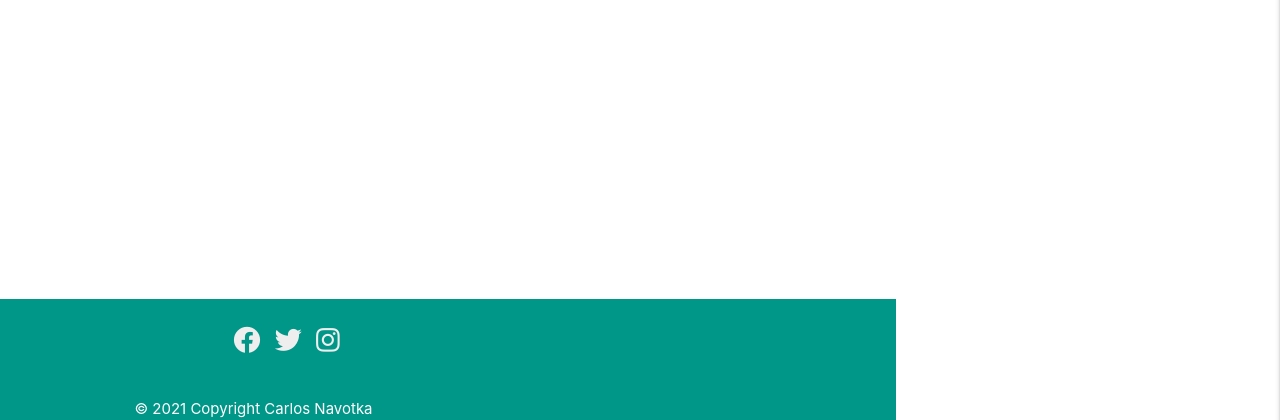
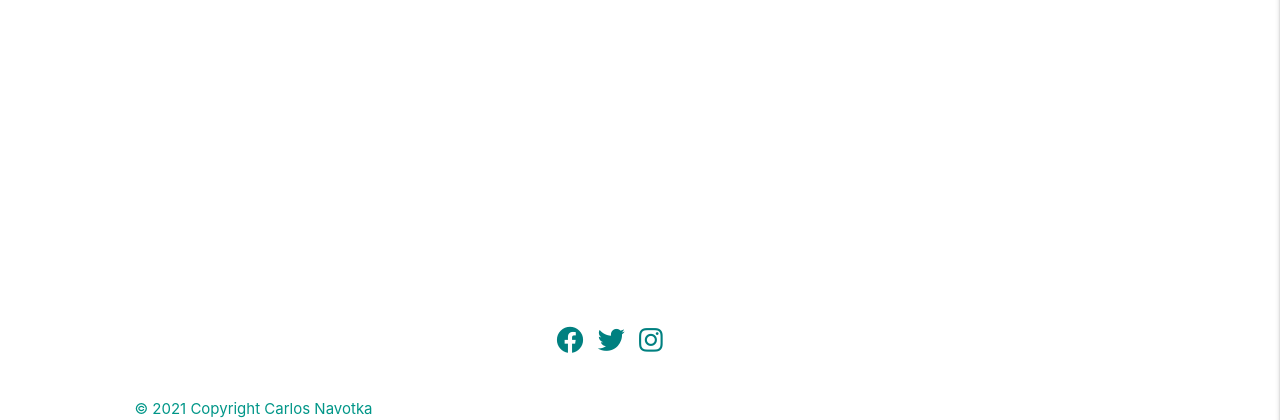
Before and after one commit to cnavotka/bookclub, a Flask app: page / in a window 1280 px wide. Shown: the part 380-800 px from the top of the page. Run offline with Flask 2, Linux system fonts and the light colour scheme; some libraries are stand-ins or nearby versions; some web fonts are replaced.

Commit message:
Change colours of footer, social media links and position in base html and style css files

```diff
--- a/static/css/style.css
+++ b/static/css/style.css
@@ -22,4 +22,5 @@ display: inline;
 .social-media i {
   font-size: 1.8rem;
   margin: 10px 5px;
+  color: teal;
 }
--- a/templates/base.html
+++ b/templates/base.html
@@ -53,12 +53,12 @@
 
     <!--Footer-->
 
-    <footer class="container teal">
+    <footer class="container white">
         <div class="container row text-center justify-content-center">
 
             <div class="container">
-              <h5 class="white-text"></h5>
-              <ul class="social-media">
+              <h5 class="tile-text"></h5>
+              <ul class="right social-media">
                 <a class="grey-text text-lighten-3" href="https://www.facebook.com/" rel="noopener" target="_blank">
                     <i class="fab fa-facebook"></i></a>
                 <a class="grey-text text-lighten-3" href="https://www.twitter.com/" rel="noopener" target="_blank">
@@ -69,7 +69,7 @@
             </div>
 
         </div>
-        <div class="footer-copyright white-text">
+        <div class="footer-copyright teal-text">
           <div class="container">
           © 2021 Copyright Carlos Navotka
           </div>
```
